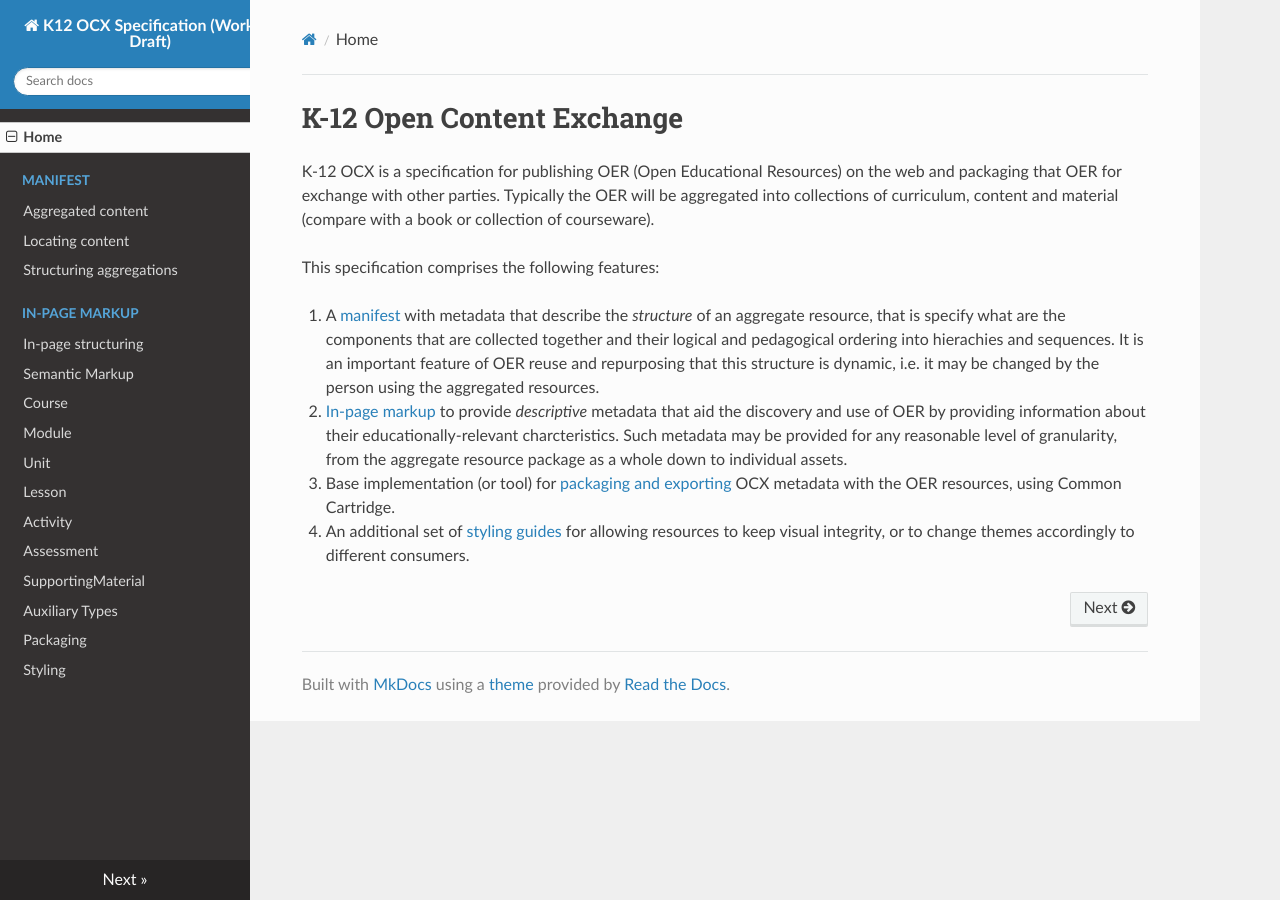
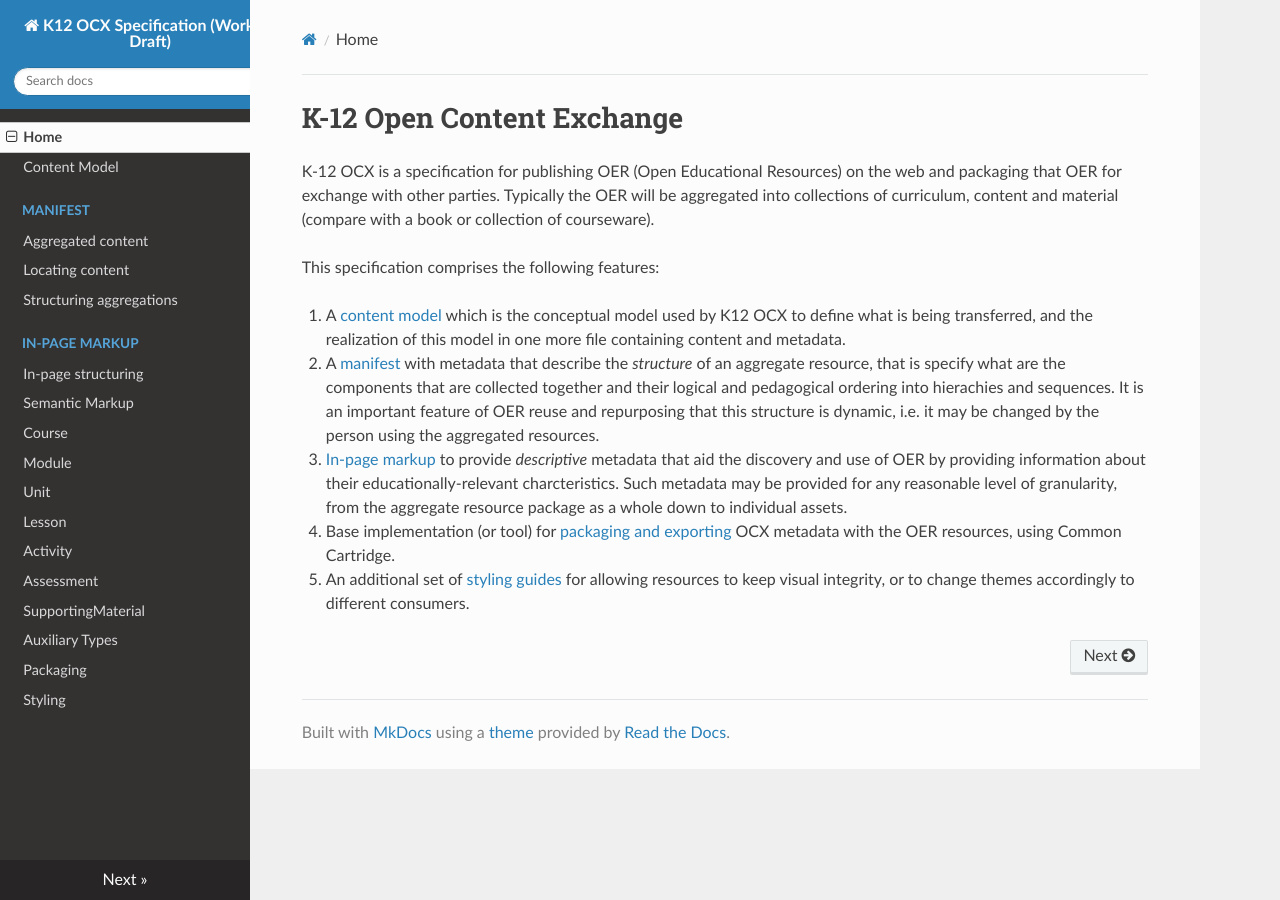
Before and after one commit to K12OCX/k12ocx-specs, an MkDocs documentation site: the page built from docs/index.md, in a window 1280 px wide. Built offline with MkDocs 1.6.1, drawn with Linux system fonts in a browser that asks for light colours; nearby versions of some CDN libraries; old or Windows-style settings are respelled for this version of MkDocs.

Commit message:
Describing the content model closes #16

```diff
--- a/docs/index.md
+++ b/docs/index.md
@@ -5,10 +5,12 @@ that OER for exchange with other parties. Typically the OER will be aggregated i
 
 This specification comprises the following features:
 
-1. A [manifest](manifest/about) with metadata that describe the *structure* of an aggregate resource, that is specify what are the components that are collected together and their logical and pedagogical ordering into hierachies and sequences. It is an important feature of OER reuse and repurposing that this structure is dynamic, i.e. it may be changed by the person using the aggregated resources.
+1. A [content model](contentmodel.md) which is the conceptual model used by K12 OCX to define what is being transferred, and the realization of this model in one more file containing content and metadata.
 
-2. [In-page markup](inpage/markup) to provide *descriptive* metadata that aid the discovery and use of OER by providing information about their educationally-relevant charcteristics. Such metadata may be provided for any reasonable level of granularity, from the aggregate resource package as a whole down to individual assets.
+2. A [manifest](manifest/about) with metadata that describe the *structure* of an aggregate resource, that is specify what are the components that are collected together and their logical and pedagogical ordering into hierachies and sequences. It is an important feature of OER reuse and repurposing that this structure is dynamic, i.e. it may be changed by the person using the aggregated resources.
 
-3. Base implementation (or tool) for [packaging and exporting](packaging) OCX metadata with the OER resources, using Common Cartridge.
+3. [In-page markup](inpage/markup) to provide *descriptive* metadata that aid the discovery and use of OER by providing information about their educationally-relevant charcteristics. Such metadata may be provided for any reasonable level of granularity, from the aggregate resource package as a whole down to individual assets.
 
-4. An additional set of [styling guides](styling) for allowing resources to keep visual integrity, or to change themes accordingly to different consumers.
+4. Base implementation (or tool) for [packaging and exporting](packaging) OCX metadata with the OER resources, using Common Cartridge.
+
+5. An additional set of [styling guides](styling) for allowing resources to keep visual integrity, or to change themes accordingly to different consumers.
--- a/mkdocs.yml
+++ b/mkdocs.yml
@@ -1,6 +1,7 @@
 site_name: K12 OCX Specification (Working Draft)
 pages:
     - Home: index.md
+    - Content Model: contentmodel.md
     - Manifest:
         - Aggregated content: manifest/about.md
         - Locating content: manifest/locate.md
```
Also changed, not shown: docs/contentmodel.md (added, +28 -0 lines).
